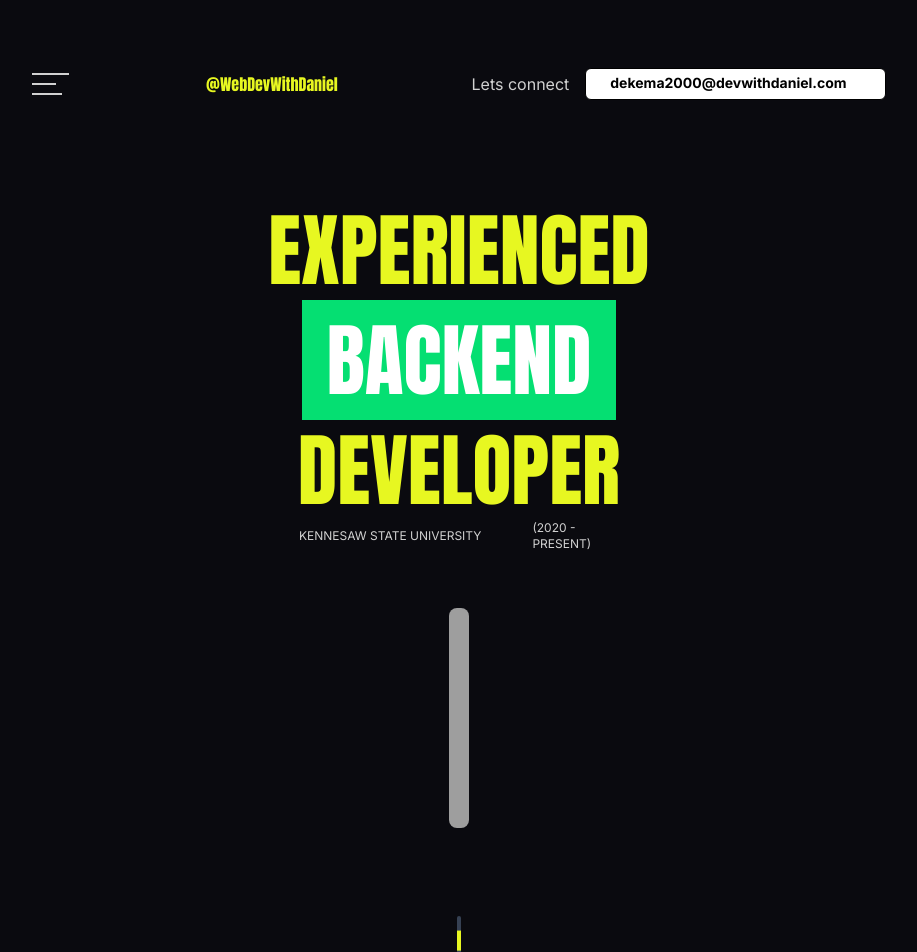
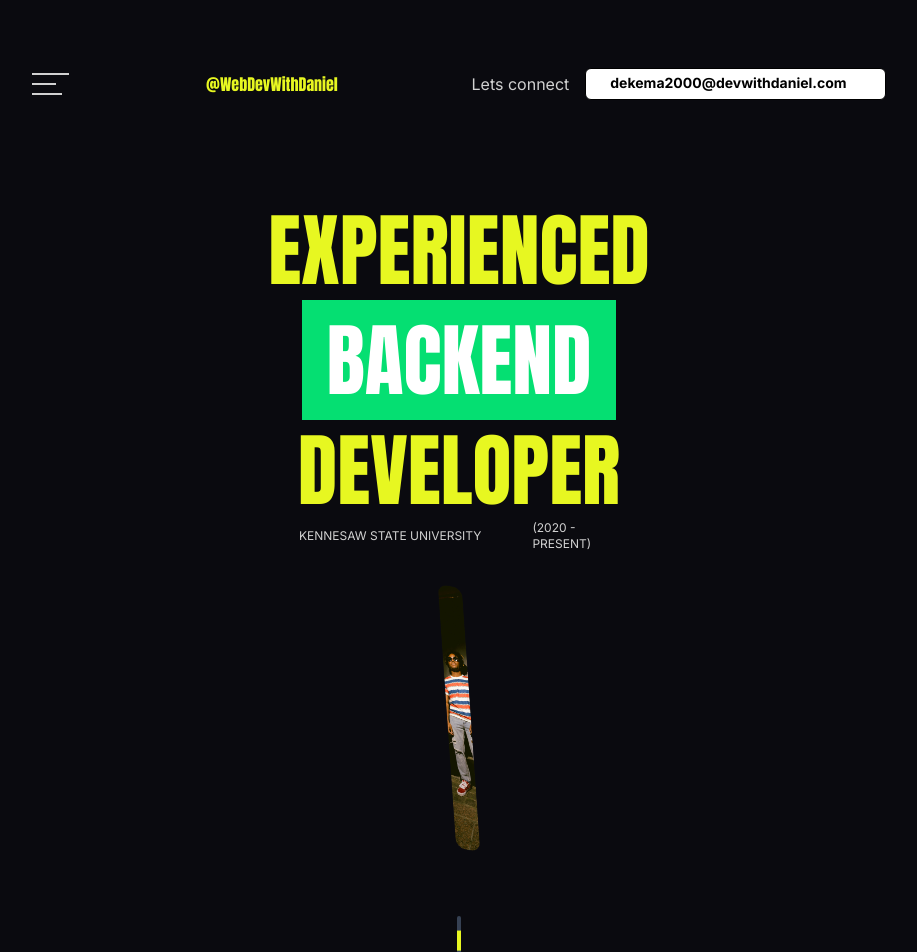
Before and after one commit to dekema9924/devwithdaniel, a React (Vite) app: page / in a window 1280 px wide. Shown: the top 952 px of the page, without its empty margins (181-1098 px from the left). Built offline with nearby package versions, Linux system fonts and the light colour scheme; grey boxes are pictures that could not be loaded; some icons are missing.

Commit message:
made some adjestments

```diff
--- a/src/pages/home/Hero.tsx
+++ b/src/pages/home/Hero.tsx
@@ -7,6 +7,12 @@ import About from '../../pages/home/About'
 import Projects from './Projects'
 import Stats from './Stats'
 import Contact from "../../components/Contact"
+import HeroImg from '../../../public/images/HeroImg.jpg'
+
+
+
+
+
 function Hero() {
     const [index, setIndex] = useState(0);
     const ref = useRef(null)
@@ -76,18 +82,22 @@ function Hero() {
                     initial={{
                         width: "300px",
                         height: "400px",
-                        paddingBottom: "90px"
+                        paddingBottom: "90px",
+                        skewX: 4,
+                        skewY: 10
                     }}
-                    animate={{
+                    whileInView={{
                         // translateY: isInView ? "100px" : '0px',
                         width: isInView ? "20px" : '',
                         height: isInView ? "220px" : '',
-                        paddingBottom: isInView ? "0px" : "90px"
+                        paddingBottom: isInView ? "0px" : "90px",
+                        skew: 0
                     }}
                     transition={{ duration: 1.5, ease: 'easeOut' }}
+                    viewport={{ amount: 0.7 }}
 
 
-                    className='rounded-lg mt-14 md:w-7/12 w-10/12 md:h-[600px] m-auto object-cover transition-all duration-500' src="https://plus.unsplash.com/premium_photo-1693258698597-1b2b1bf943cc?w=500&auto=format&fit=crop&q=60&ixlib=rb-4.1.0&ixid=M3wxMjA3fDB8MHxzZWFyY2h8NzN8fHByb2ZpbGV8ZW58MHx8MHx8fDA%3D" alt="profile-Image"
+                    className='rounded-lg mt-14 scale-120 md:w-7/12  w-10/12 md:h-[600px] m-auto object-cover transition-all duration-500' src={HeroImg} alt="profile-Image"
                 />
                 <div className=" w-fit  flex flex-col items-center gap-2 m-auto mt-22">
                     <span className=" w-1 h-10 block rounded-md bg-gray-700 ">
--- a/src/pages/home/Projects.tsx
+++ b/src/pages/home/Projects.tsx
@@ -70,29 +70,36 @@ const Projects = () => {
                         {
                             [
                                 {
-                                    name: "Frontend",
+                                    name: "QuickBlog",
                                     backgroundImg: "https://images.unsplash.com/photo-1607706189992-eae578626c86?w=400&auto=format&fit=crop&q=60&ixlib=rb-4.1.0&ixid=M3wxMjA3fDB8MHxzZWFyY2h8Nnx8Y29kaW5nfGVufDB8fDB8fHww",
-                                    id: 1
+                                    id: 1,
+                                    preview: "https://quickbl0gs.netlify.app"
                                 },
                                 {
-                                    name: "Backend",
+                                    name: "StackApply",
                                     backgroundImg: "https://images.unsplash.com/photo-1515879218367-8466d910aaa4?w=400&auto=format&fit=crop&q=60&ixlib=rb-4.1.0&ixid=M3wxMjA3fDB8MHxzZWFyY2h8M3x8Y29kaW5nfGVufDB8fDB8fHww",
-                                    id: 2
+                                    id: 2,
+                                    preview: "https://stackapply.netlify.app"
                                 },
                                 {
-                                    name: "Fullstack",
+                                    name: "MangaVerse",
                                     backgroundImg: "https://images.unsplash.com/photo-1522542550221-31fd19575a2d?w=400&auto=format&fit=crop&q=60&ixlib=rb-4.1.0&ixid=M3wxMjA3fDB8MHxzZWFyY2h8Mnx8d2Vic2l0ZSUyMGRlc2lnbnxlbnwwfHwwfHx8MA%3D%3D",
-                                    id: 3
+                                    id: 3,
+                                    preview: "https://manga.devwithdaniel.com"
+
                                 },
                                 {
-                                    name: "API",
+                                    name: "BrainWave",
                                     backgroundImg: "https://images.unsplash.com/photo-1460925895917-afdab827c52f?w=400&auto=format&fit=crop&q=60&ixlib=rb-4.1.0&ixid=M3wxMjA3fDB8MHxzZWFyY2h8M3x8d2Vic2l0ZXxlbnwwfHwwfHx8MA%3D%3D",
-                                    id: 4
+                                    id: 4,
+                                    preview: "https://br0inwave.netlify.app"
+
                                 },
                             ].map((p) => {
                                 return (
                                     <>
-                                        <div
+                                        <a href={p.preview}
+                                            target='_blank'
                                             onMouseEnter={() => handleProjectHovered(p.id)}
                                             onMouseLeave={() => setActiveIndex(null)}
                                             style={{ backgroundImage: `url("${p.backgroundImg}")` }}
@@ -111,12 +118,12 @@ const Projects = () => {
                                                     animate={{ x: 0, opacity: 1 }}
                                                     exit={{ x: 100, opacity: 0 }}
                                                     transition={{ type: "spring", stiffness: 200, damping: 20 }}
-                                                    className="light-yellow px-4 w-30 h-14 text-black font-bold flex justify-center rounded-br-md rounded-tr-md items-center z-20"
+                                                    className="light-yellow capitalize px-4 w-30 h-14 text-black font-bold flex justify-center rounded-br-md rounded-tr-md items-center z-20"
                                                 >
                                                     {p.name}
                                                 </motion.span>
                                             )}
-                                        </div>
+                                        </a>
 
 
                                     </>
```
Also changed, not shown: public/images/HeroImg.jpg (added).
